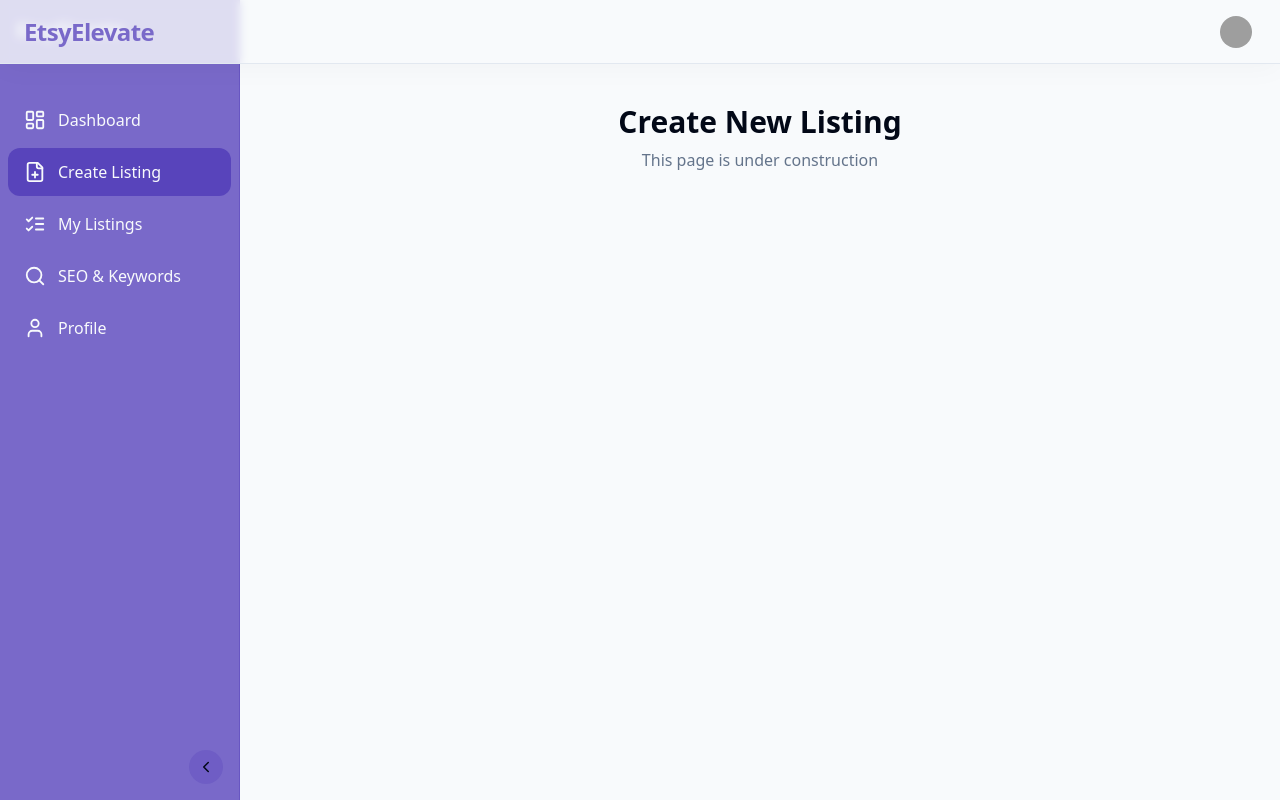
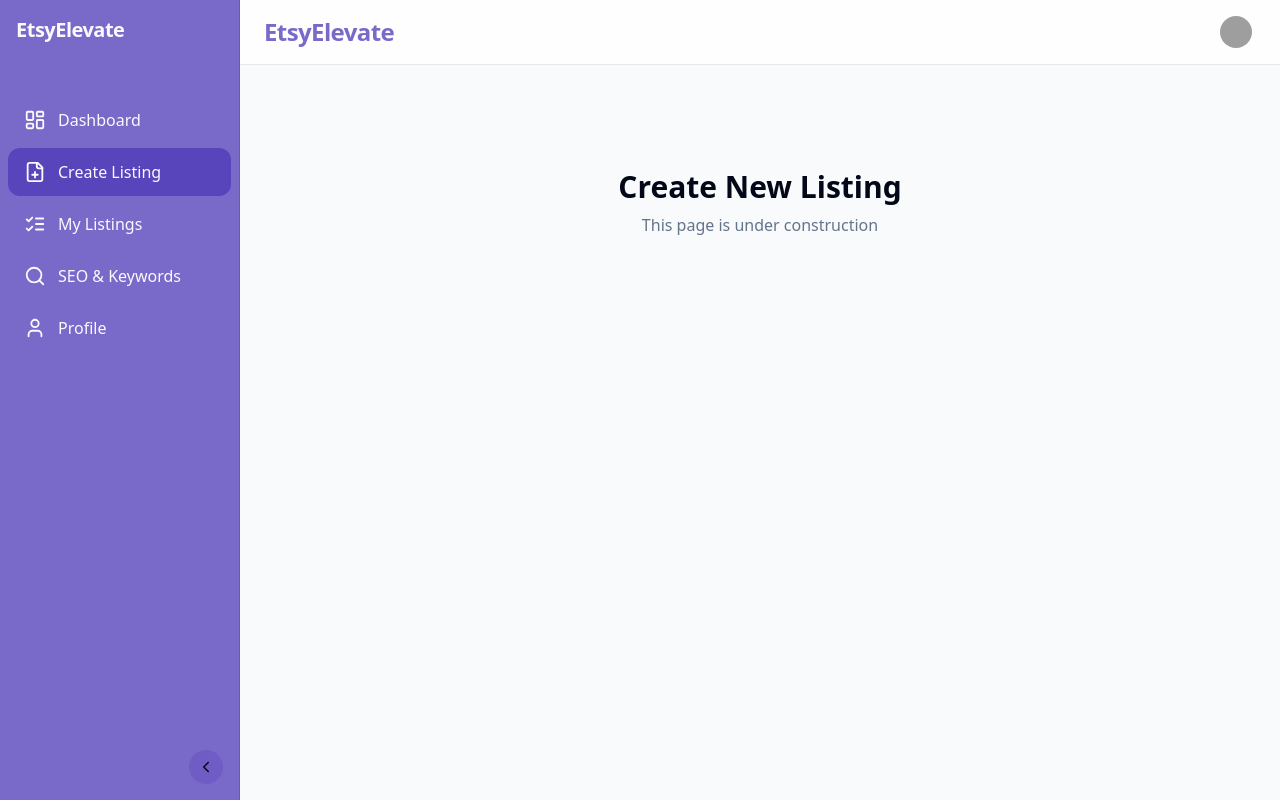
Before and after one commit to jansoganci/etsy-elevate, a React (Vite) app: page /create in a window 1280 px wide. Built offline with nearby package versions, Linux system fonts and the light colour scheme; grey boxes are pictures that could not be loaded.

Commit message:
Fix: Implement sticky header
Refactor the header component to implement a sticky header with a backdrop blur effect and semi-opaque background.

```diff
--- a/src/components/Header.tsx
+++ b/src/components/Header.tsx
@@ -21,7 +21,16 @@ const Header = () => {
   };
 
   return (
-    <header className="h-16 bg-background/80 backdrop-blur-sm border-b border-border fixed top-0 right-0 left-0 z-50 header-shadow flex items-center justify-between px-6">
+    <header
+      className="
+        w-full
+        sticky top-0 z-50
+        backdrop-blur-sm
+        bg-white/80 dark:bg-gray-900/80
+        border-b border-gray-200 dark:border-gray-700
+      "
+    >
+      <div className="h-16 flex items-center justify-between px-6 max-w-7xl mx-auto">
         <div className="flex items-center">
           <div className="text-2xl font-semibold tracking-tight text-primary">EtsyElevate</div>
         </div>
@@ -77,6 +86,7 @@ const Header = () => {
             </DropdownMenuContent>
           </DropdownMenu>
         </div>
+      </div>
     </header>
   );
 };
```
Lines whose indentation alone changed are shown as unchanged.
